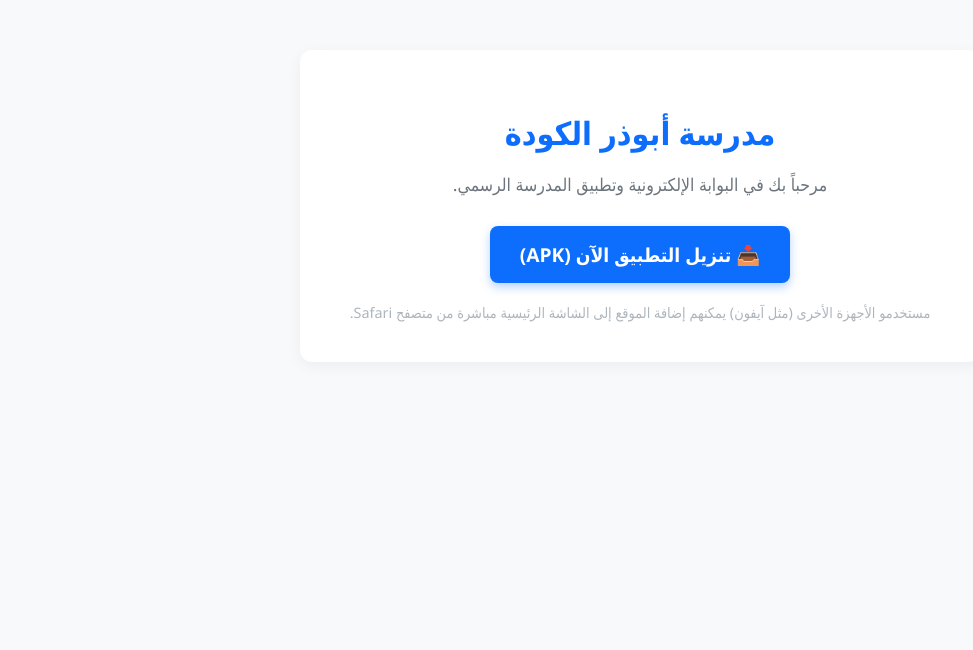
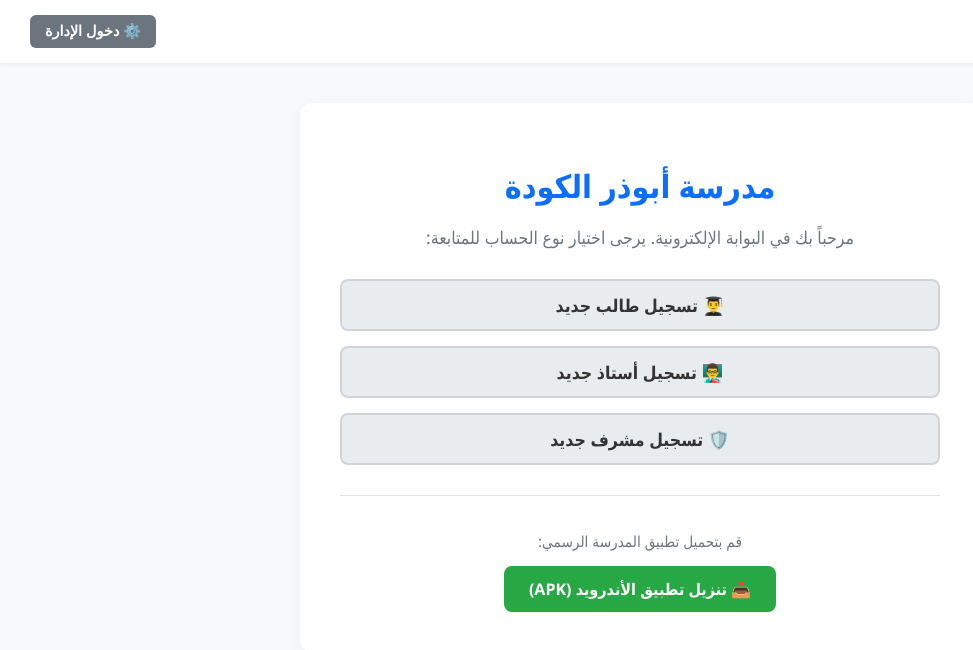
Before and after one commit to mazinboss099-dotcom/school-app2, a website: page frontend/index.html in a window 1280 px wide. Shown: the whole page, without its empty margins (0-973 px from the left). Drawn offline with Linux system fonts and the light colour scheme.

```diff
--- a/frontend/index.html
+++ b/frontend/index.html
@@ -4,7 +4,7 @@
     <meta charset="UTF-8">
     <meta name="viewport" content="width=device-width, initial-scale=1.0">
     <title>مدرسة أبوذر الكودة</title>
-    <!-- ربط ملف الـ Manifest الخاص بالـ PWA -->
+    <!-- ربط ملف الـ Manifest لضمان فتح التطبيق بشكل مستقل Standalone -->
     <link rel="manifest" href="/manifest.json">
     <meta name="theme-color" content="#0d6efd">
     <style>
@@ -12,17 +12,39 @@
             font-family: 'Segoe UI', Tahoma, Geneva, Verdana, sans-serif;
             background-color: #f8f9fa;
             color: #333;
-            text-align: center;
-            padding: 50px 20px;
             margin: 0;
+            padding: 0;
+        }
+        /* الشريط العلوي وزر الإدارة */
+        .top-bar {
+            display: flex;
+            justify-content: flex-end;
+            padding: 15px 30px;
+            background: #ffffff;
+            box-shadow: 0 2px 5px rgba(0,0,0,0.05);
+        }
+        .admin-btn {
+            background-color: #6c757d;
+            color: white;
+            border: none;
+            padding: 8px 15px;
+            border-radius: 6px;
+            cursor: pointer;
+            font-weight: bold;
+            font-size: 0.9rem;
+            transition: background 0.3s;
+        }
+        .admin-btn:hover {
+            background-color: #5a6268;
         }
         .container {
             max-width: 600px;
-            margin: 0 auto;
+            margin: 40px auto;
             background: #ffffff;
             padding: 40px;
             border-radius: 12px;
             box-shadow: 0 4px 15px rgba(0, 0, 0, 0.05);
+            text-align: center;
         }
         h1 {
             color: #0d6efd;
@@ -33,49 +55,94 @@
             margin-bottom: 30px;
             font-size: 1.1rem;
         }
+        .role-buttons {
+            display: flex;
+            flex-direction: column;
+            gap: 15px;
+            margin-bottom: 30px;
+        }
+        .role-btn {
+            background-color: #e9ecef;
+            color: #333;
+            padding: 12px;
+            border: 2px solid #ced4da;
+            border-radius: 8px;
+            font-size: 1.1rem;
+            font-weight: bold;
+            cursor: pointer;
+            transition: all 0.3s;
+            text-decoration: none;
+        }
+        .role-btn:hover {
+            background-color: #0d6efd;
+            color: white;
+            border-color: #0d6efd;
+        }
+        .download-section {
+            margin-top: 30px;
+            border-top: 1px solid #dee2e6;
+            padding-top: 20px;
+        }
         .download-btn {
             display: inline-block;
-            background-color: #0d6efd;
+            background-color: #28a745;
             color: #ffffff;
-            padding: 15px 30px;
-            font-size: 1.2rem;
+            padding: 12px 25px;
+            font-size: 1rem;
             font-weight: bold;
             text-decoration: none;
             border-radius: 8px;
             transition: background-color 0.3s ease;
-            box-shadow: 0 4px 10px rgba(13, 110, 253, 0.3);
         }
         .download-btn:hover {
-            background-color: #0b5ed7;
-        }
-        .note {
-            margin-top: 20px;
-            font-size: 0.9rem;
-            color: #adb5bd;
+            background-color: #218838;
         }
     </style>
 </head>
 <body>
 
+    <!-- الشريط العلوي وزر الإدارة -->
+    <div class="top-bar">
+        <button class="admin-btn" onclick="openAdminLogin()">⚙️ دخول الإدارة</button>
+    </div>
+
     <div class="container">
         <h1>مدرسة أبوذر الكودة</h1>
-        <p>مرحباً بك في البوابة الإلكترونية وتطبيق المدرسة الرسمي.</p>
+        <p>مرحباً بك في البوابة الإلكترونية. يرجى اختيار نوع الحساب للمتابعة:</p>
 
-        <!-- زر تحميل التطبيق المحدث -->
-        <a href="/مدرسة أبوذر.apk" class="download-btn" download>📥 تنزيل التطبيق الآن (APK)</a>
+        <!-- أزرار اختيار نوع المستخدم -->
+        <div class="role-buttons">
+            <a href="register.html?role=student" class="role-btn">👨‍🎓 تسجيل طالب جديد</a>
+            <a href="register.html?role=teacher" class="role-btn">👨‍🏫 تسجيل أستاذ جديد</a>
+            <a href="register.html?role=supervisor" class="role-btn">🛡️ تسجيل مشرف جديد</a>
+        </div>
 
-        <div class="note">
-            مستخدمو الأجهزة الأخرى (مثل آيفون) يمكنهم إضافة الموقع إلى الشاشة الرئيسية مباشرة من متصفح Safari.
+        <!-- قسم تنزيل تطبيق الأندرويد -->
+        <div class="download-section">
+            <p style="font-size: 0.95rem; margin-bottom: 15px; color: #6c757d;">قم بتحميل تطبيق المدرسة الرسمي:</p>
+            <a href="/مدرسة أبوذر.apk" class="download-btn" download>📥 تنزيل تطبيق الأندرويد (APK)</a>
         </div>
     </div>
 
-    <!-- تسجيل الـ Service Worker لتفعيل خصائص الـ PWA -->
+    <script>
+        // دالة لطلب كلمة السر الخاصة بالإدارة
+        function openAdminLogin() {
+            let password = prompt("الرجاء إدخال كلمة سر لوحة التحكم:");
+            if (password === "admin123") { // كلمة السر الافتراضية
+                window.location.href = "admin.html"; // صفحة إدارة الطلبات القادمة
+            } else if (password !== null) {
+                alert("كلمة السر غير صحيحة!");
+            }
+        }
+    </script>
+
+    <!-- تسجيل الـ Service Worker -->
     <script>
         if ('serviceWorker' in navigator) {
             window.addEventListener('load', () => {
                 navigator.serviceWorker.register('/service-worker.js')
-                    .then(reg => console.log('Service Worker registered!', reg))
-                    .catch(err => console.log('Service Worker registration failed:', err));
+                    .then(reg => console.log('Service Worker registered!'))
+                    .catch(err => console.log('Service Worker failed:', err));
             });
         }
     </script>
```
Also changed, not shown: frontend/manifest.json.
